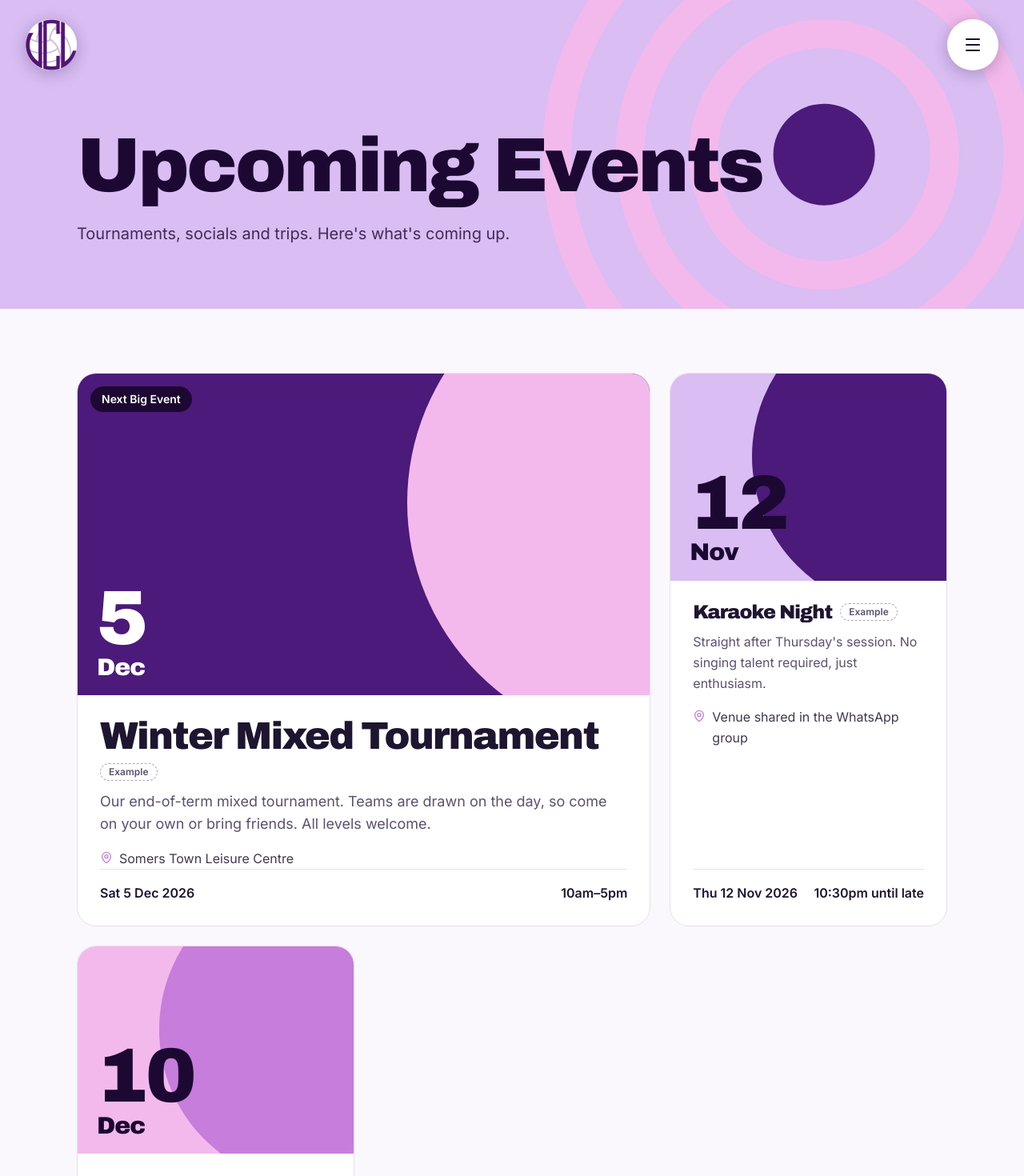
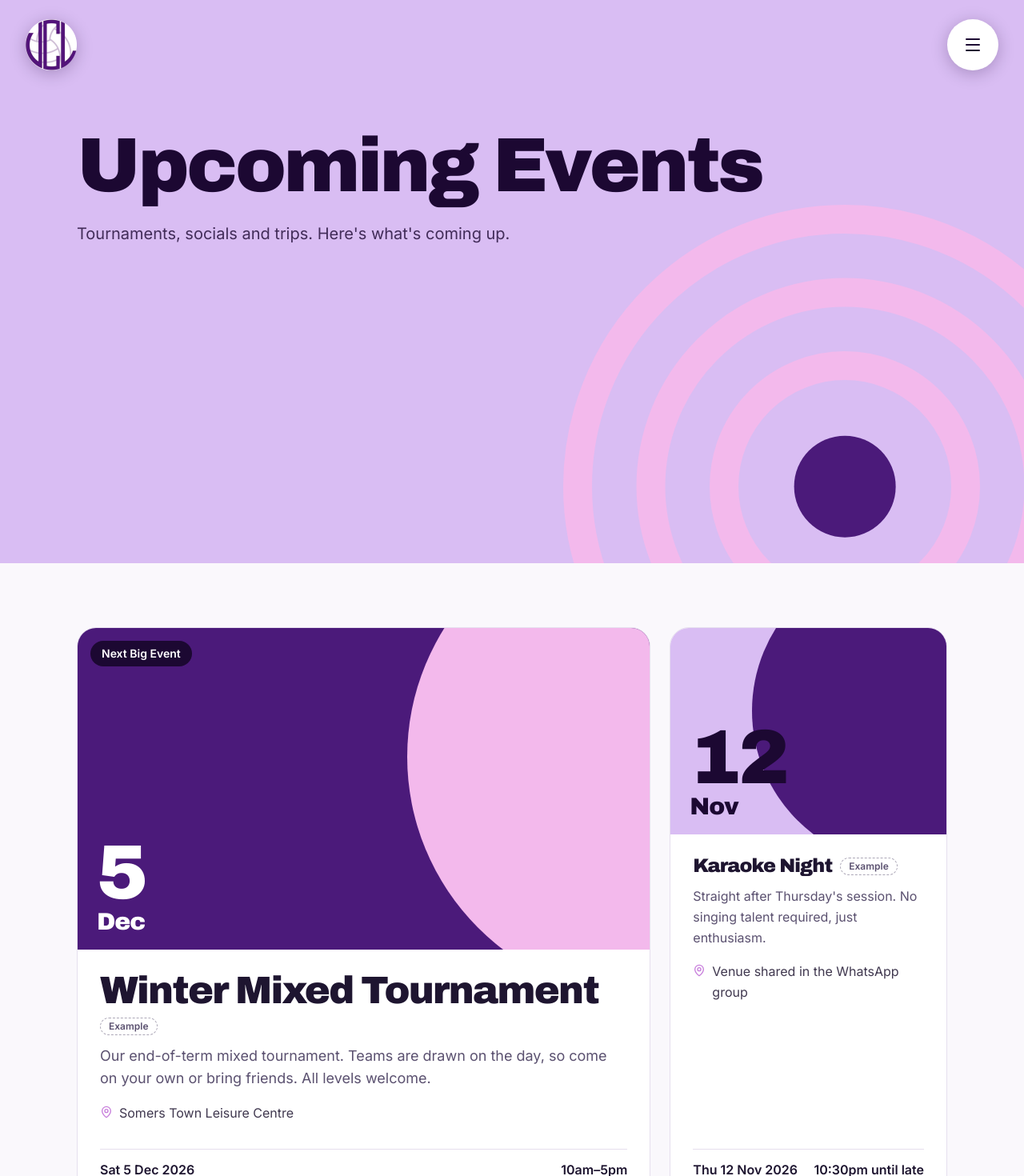
Before and after one commit to sakajoesaka/ucl_volleyball_website, a Next.js app: page /events in a window 1280 px wide. Shown: the top 1470 px of the page at 80% size. Built offline with nearby package versions, Linux system fonts and the light colour scheme.

Commit message:
Changes 4

```diff
--- a/app/events/page.tsx
+++ b/app/events/page.tsx
@@ -74,16 +74,18 @@ async function EventList() {
 }
 
 // Poster-style card: picture on top, bold title, then the date and time along the bottom.
+// It lifts and the poster shifts on hover, but it isn't a link, so clicking does nothing.
 function EventCard({ event, featured, palette }: { event: ClubEvent; featured: boolean; palette: number }) {
   const date = formatEventDate(event.date);
   return (
-    <article className="flex h-full flex-col overflow-hidden rounded-[var(--radius-card)] border border-line bg-white">
-      <div className="relative">
+    <article className="group flex h-full flex-col overflow-hidden rounded-[var(--radius-card)] border border-line bg-white transition-[translate,box-shadow,border-color] duration-300 ease-[var(--ease-snap)] hover:-translate-y-1.5 hover:border-lilac hover:shadow-xl hover:shadow-brand/10">
+      <div className="relative overflow-hidden">
         {event.image ? (
           <Photo
             image={event.image}
             sizes={featured ? "(min-width: 1024px) 760px, 100vw" : "(min-width: 1024px) 370px, 100vw"}
             className={featured ? "aspect-[16/9]" : "aspect-[4/3]"}
+            imgClassName="transition-transform duration-500 ease-[var(--ease-snap)] group-hover:scale-105"
           />
         ) : (
           <EventPoster date={date} palette={palette} featured={featured} />
@@ -108,11 +110,13 @@ function EventCard({ event, featured, palette }: { event: ClubEvent; featured: b
           <MapPin className="mt-1 size-4 shrink-0 text-lilac" aria-hidden="true" />
           {event.location}
         </p>
-        <div className="mt-auto flex items-center justify-between gap-4 border-t border-line pt-4 font-semibold text-ink">
-          <time dateTime={event.date}>
-            {date.weekday} {date.day} {date.month} {date.year}
-          </time>
-          <span className="text-right">{event.time}</span>
+        <div className="mt-auto pt-8">
+          <div className="flex items-center justify-between gap-4 border-t border-line pt-3 font-semibold text-ink">
+            <time dateTime={event.date}>
+              {date.weekday} {date.day} {date.month} {date.year}
+            </time>
+            <span className="text-right">{event.time}</span>
+          </div>
         </div>
       </div>
     </article>
@@ -142,9 +146,11 @@ function EventPoster({
       className={`relative isolate overflow-hidden ${colours.bg} ${featured ? "aspect-[16/9]" : "aspect-[4/3]"}`}
     >
       <div
-        className={`absolute top-[-35%] right-[-42%] -z-10 aspect-square h-[150%] rounded-full ${colours.circle}`}
+        className={`absolute top-[-35%] right-[-42%] -z-10 aspect-square h-[150%] rounded-full transition-transform duration-500 ease-[var(--ease-snap)] group-hover:-translate-x-[8%] group-hover:scale-110 ${colours.circle}`}
       />
-      <div className={`absolute bottom-5 left-6 ${colours.text}`}>
+      <div
+        className={`absolute bottom-5 left-6 transition-transform duration-500 ease-[var(--ease-snap)] group-hover:-translate-y-1.5 ${colours.text}`}
+      >
         <p className="heading text-7xl md:text-8xl">{date.day}</p>
         <p className="heading text-2xl md:text-3xl">{date.month}</p>
       </div>
--- a/app/our-legacy/page.tsx
+++ b/app/our-legacy/page.tsx
@@ -4,6 +4,7 @@ import { site } from "@/content/site";
 import { pageMetadata } from "@/lib/metadata";
 import { Photo } from "@/components/Photo";
 import { TeamCards } from "@/components/TeamCards";
+import { ZoomOnScroll } from "@/components/ZoomOnScroll";
 import { Container, Heading } from "@/components/ui";
 
 export const metadata = pageMetadata({
@@ -18,13 +19,15 @@ export default function LegacyPage() {
     <>
       {/* The page title and our story, over a full-width photo */}
       <section className="relative isolate overflow-hidden bg-brand-950">
+        <ZoomOnScroll className="absolute inset-0 -z-10 origin-[60%_40%]">
           <Photo
             image={images.teamHuddle}
             sizes="100vw"
             preload
-          className="absolute inset-0 -z-10"
+            className="absolute inset-0"
             imgClassName="object-[60%_center]"
           />
+        </ZoomOnScroll>
         <div
           aria-hidden="true"
           className="absolute inset-0 -z-10 bg-gradient-to-t from-brand-950 via-brand-950/75 to-brand-950/10 md:bg-gradient-to-r md:from-brand-950/95 md:via-brand-950/70 md:to-brand-950/5"
--- a/app/what-we-offer/page.tsx
+++ b/app/what-we-offer/page.tsx
@@ -96,7 +96,7 @@ function MembershipCard({ membership }: { membership: Membership }) {
   const isPlaceholder = hasPlaceholder(price, description, ...includes);
 
   return (
-    <div className="relative isolate grid h-full gap-8 overflow-hidden rounded-[var(--radius-card)] bg-brand p-7 text-white md:grid-cols-2 md:gap-12 md:p-10">
+    <div className="relative isolate grid flex-1 grid-rows-[auto_1fr_auto] gap-8 overflow-hidden rounded-[var(--radius-card)] bg-brand p-7 text-white md:grid-cols-2 md:grid-rows-[1fr_auto] md:gap-12 md:p-10">
       {/* eslint-disable-next-line @next/next/no-img-element -- decorative static SVG */}
       <img
         src="/volleyball.svg"
--- a/components/SocialGallery.tsx
+++ b/components/SocialGallery.tsx
@@ -8,8 +8,8 @@ const scatter = [
   { x: "0rem", y: "0rem", rotate: -3 },
   { x: "5rem", y: "-0.25rem", rotate: 2.5 },
   { x: "1.5rem", y: "0.5rem", rotate: -1.5 },
-  { x: "7rem", y: "-0.5rem", rotate: 4 },
-  { x: "3rem", y: "0.25rem", rotate: -2.5 },
+  { x: "7rem", y: "0.5rem", rotate: 4 },
+  { x: "3rem", y: "0.75rem", rotate: -2.5 },
   { x: "6rem", y: "0rem", rotate: 1.5 },
 ];
 
--- a/components/ui.tsx
+++ b/components/ui.tsx
@@ -1,6 +1,7 @@
 import type { ReactNode } from "react";
 import { ArrowUpRight } from "lucide-react";
 import { TransitionLink } from "@/components/transition/TransitionLink";
+import { ZoomOnScroll } from "@/components/ZoomOnScroll";
 
 export function Container({ children, className = "" }: { children: ReactNode; className?: string }) {
   return <div className={`mx-auto w-full max-w-6xl px-4 sm:px-6 lg:px-8 ${className}`}>{children}</div>;
@@ -50,17 +51,21 @@ export function Circles({ className = "" }: { className?: string }) {
 // Each page's title band gets its own backdrop, all in the same palette.
 const backdrops = {
   // Overlapping arcs rising from the bottom right.
-  arcs: (
-    <div aria-hidden="true" className="pointer-events-none absolute inset-0 -z-10 overflow-hidden bg-blush">
-      <div className="absolute right-[-10%] bottom-[-14%] size-[46vw] rounded-full bg-brand md:right-[-12%] md:bottom-[-95%] md:size-[44rem]" />
-      <div className="absolute right-[30%] bottom-[-18%] size-[30vw] rounded-full bg-lilac md:right-[12%] md:bottom-[-85%] md:size-[28rem]" />
-      <div className="absolute top-[-40%] left-[-12%] aspect-square w-[60vw] rounded-full bg-band/70 md:w-[24rem]" />
-    </div>
+  arcs: {
+    background: "bg-blush",
+    shapes: (
+      <>
+        <div className="absolute right-[-18%] bottom-[-10%] size-[72vw] rounded-full bg-brand md:right-[-12%] md:bottom-[-26rem] md:size-[44rem]" />
+        <div className="absolute right-[46%] bottom-[-8%] size-[44vw] rounded-full bg-lilac md:right-[14%] md:bottom-[-17rem] md:size-[28rem]" />
+        <div className="absolute top-[-10%] left-[-25%] aspect-square w-[60vw] rounded-full bg-band/70 md:top-[-12rem] md:left-[-8rem] md:w-[24rem]" />
+      </>
     ),
+  },
   // Ripple rings, like a ball landing on the court.
-  rings: (
-    <div aria-hidden="true" className="pointer-events-none absolute inset-0 -z-10 overflow-hidden bg-band">
-      <div className="absolute right-[-40%] bottom-[-45%] size-[24rem] md:top-1/2 md:right-[-8%] md:bottom-auto md:size-[44rem] md:-translate-y-1/2">
+  rings: {
+    background: "bg-band",
+    shapes: (
+      <div className="absolute right-[-40%] bottom-[-30%] size-[24rem] md:right-[-10%] md:bottom-[-16rem] md:size-[44rem]">
         {[100, 74, 48].map((size) => (
           <div
             key={size}
@@ -70,14 +75,13 @@ const backdrops = {
         ))}
         <div className="absolute top-1/2 left-1/2 size-[18%] -translate-x-1/2 -translate-y-1/2 rounded-full bg-brand" />
       </div>
-    </div>
     ),
+  },
   // Scattered dots of different sizes.
-  dots: (
-    <div
-      aria-hidden="true"
-      className="pointer-events-none absolute inset-0 -z-10 overflow-hidden bg-lilac-100"
-    >
+  dots: {
+    background: "bg-lilac-100",
+    shapes: (
+      <>
         <div className="absolute top-[-30%] right-[-20%] aspect-square w-[80vw] rounded-full bg-blush/60 md:right-[-5%] md:w-[34rem]" />
         {[
           "top-[18%] right-[14%] hidden size-36 bg-brand md:block",
@@ -89,11 +93,13 @@ const backdrops = {
         ].map((dot) => (
           <div key={dot} className={`absolute rounded-full ${dot}`} />
         ))}
-    </div>
+      </>
     ),
+  },
 };
 
-// The first block on pages without a photo header: a coloured band with a big title.
+// The first block on pages without a photo header: a tall coloured band with a big title.
+// The shapes zoom in slowly as you scroll, like the photo headers.
 // The top padding leaves room for the floating logo and menu button.
 export function PageHeader({
   title,
@@ -104,9 +110,16 @@ export function PageHeader({
   intro?: ReactNode;
   backdrop: keyof typeof backdrops;
 }) {
+  const { background, shapes } = backdrops[backdrop];
+  // A fixed height on bigger screens keeps the shapes in the same place under the text.
   return (
-    <section className="relative isolate overflow-hidden">
-      {backdrops[backdrop]}
+    <section className="relative isolate flex min-h-[85svh] flex-col justify-center overflow-hidden md:min-h-[44rem] md:justify-start">
+      <div
+        aria-hidden="true"
+        className={`pointer-events-none absolute inset-0 -z-10 overflow-hidden ${background}`}
+      >
+        <ZoomOnScroll className="absolute inset-0">{shapes}</ZoomOnScroll>
+      </div>
       {/* Extra room at the bottom on phones keeps the shapes clear of the text. */}
       <Container className="pt-28 pb-32 md:pt-40 md:pb-20">
         <Heading as="h1" size="xl" className="max-w-4xl text-brand-950">
```
Also changed, not shown: components/Carousel.tsx (+33 -4 lines), components/SessionsToggle.tsx (+7 -1 lines). Lines whose indentation alone changed are shown as unchanged.
